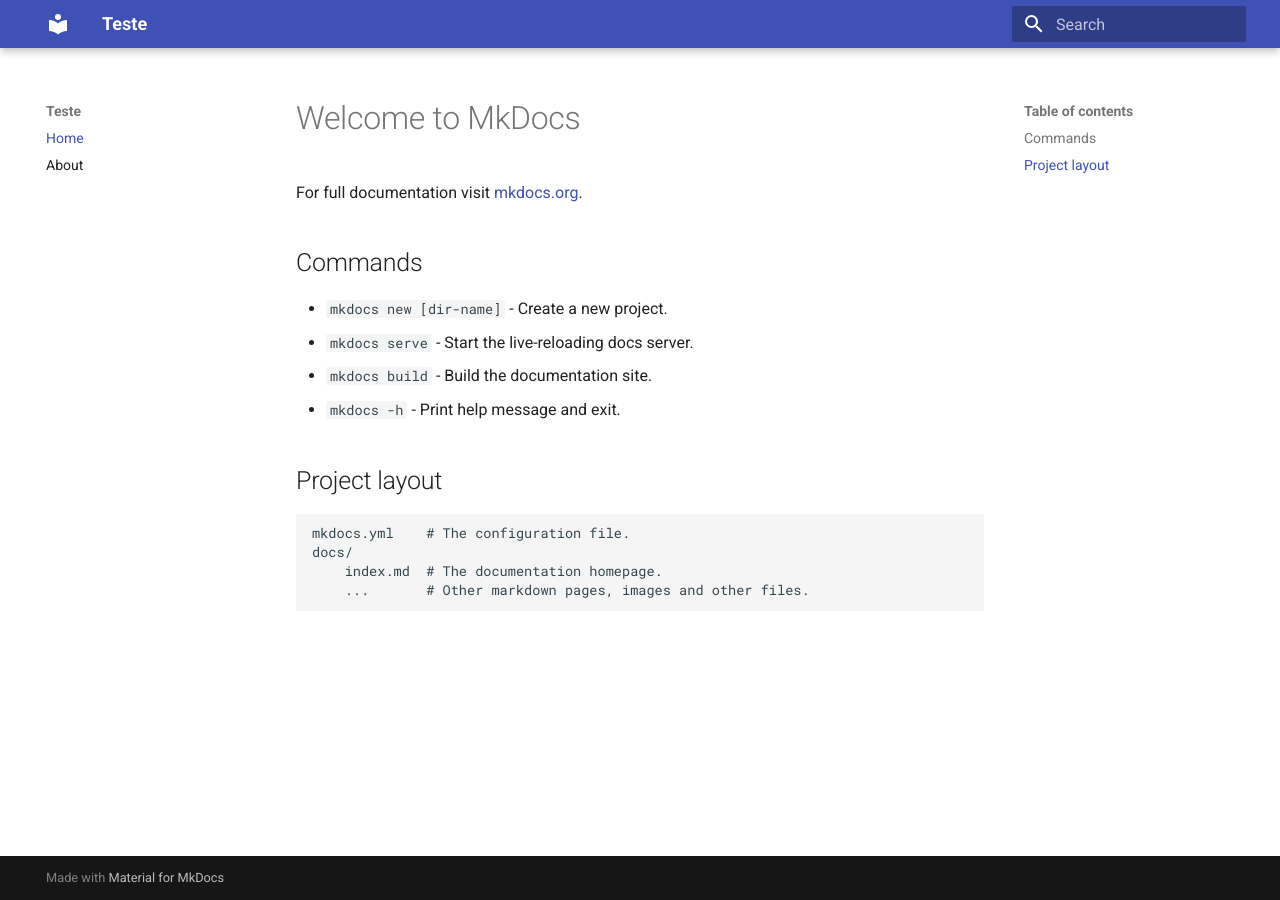
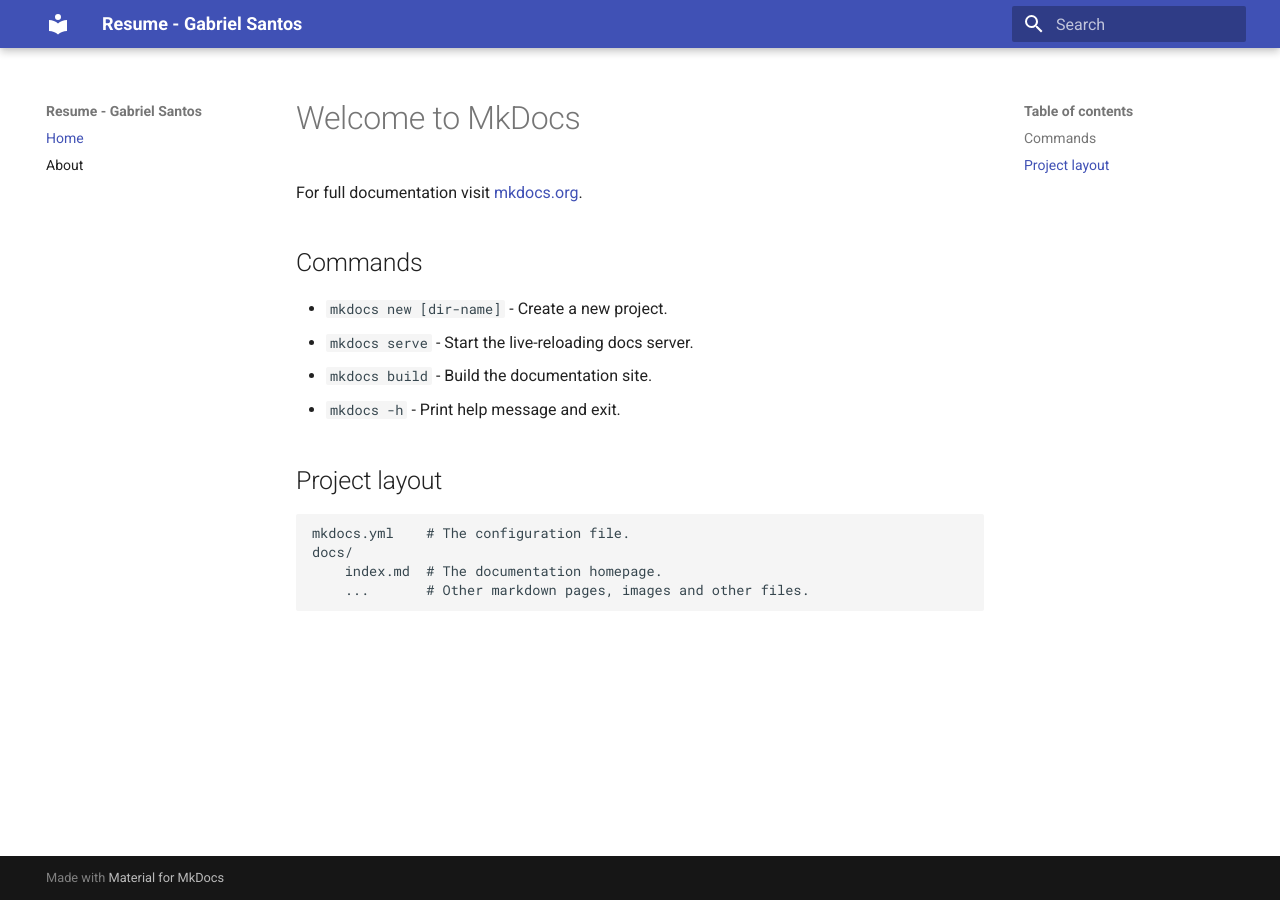
Before and after one commit to Gabriels999/mkdocs-resume, an MkDocs documentation site: the page built from docs/index.md, in a window 1280 px wide. Built offline with MkDocs 1.6.1 and Material for MkDocs 9.7.7, drawn with Linux system fonts in a browser that asks for light colours.

```diff
--- a/mkdocs.yml
+++ b/mkdocs.yml
@@ -1,4 +1,4 @@
-site_name: Teste
+site_name: Resume - Gabriel Santos
 site_url: https://oi.com/
 nav:
     - Home: index.md
```
